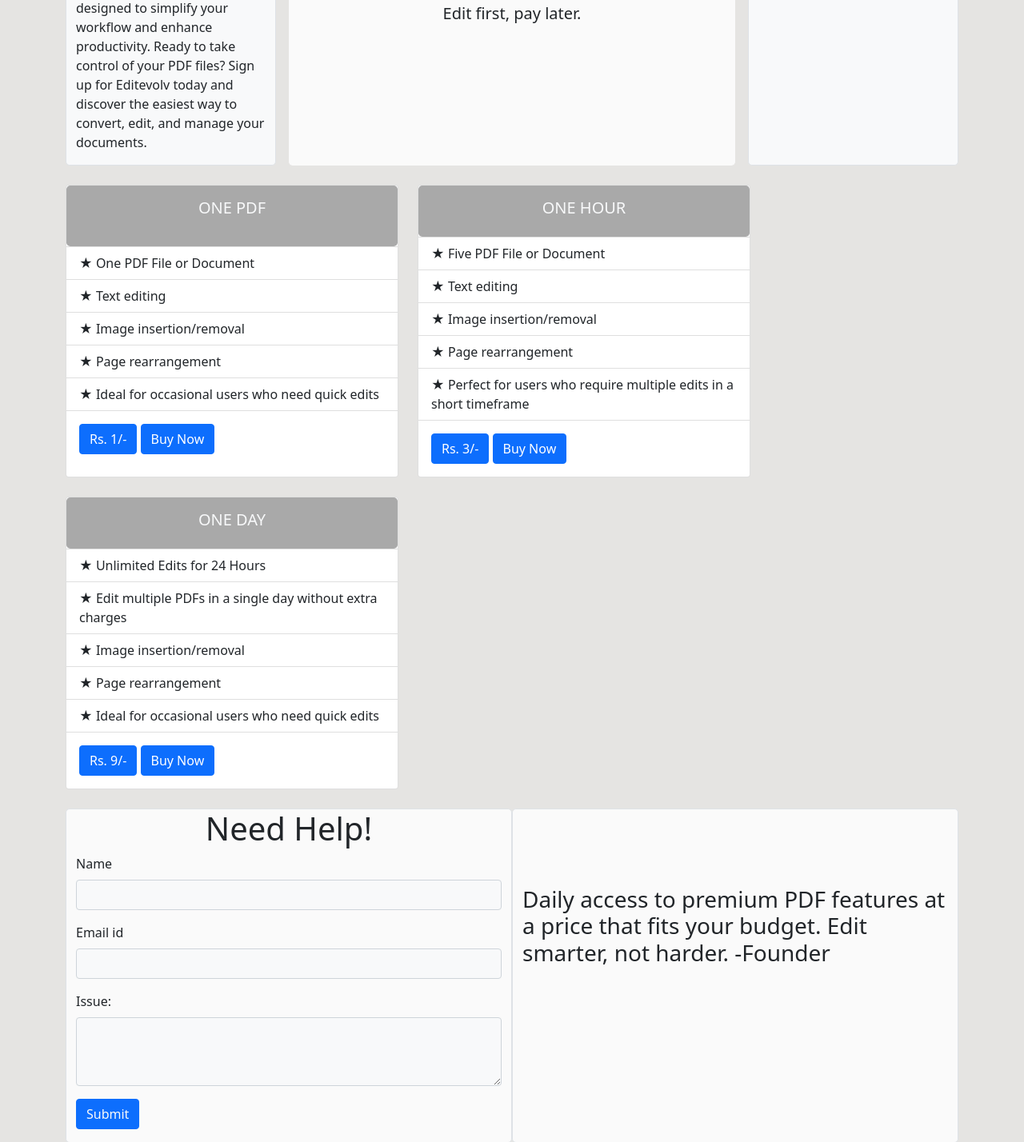
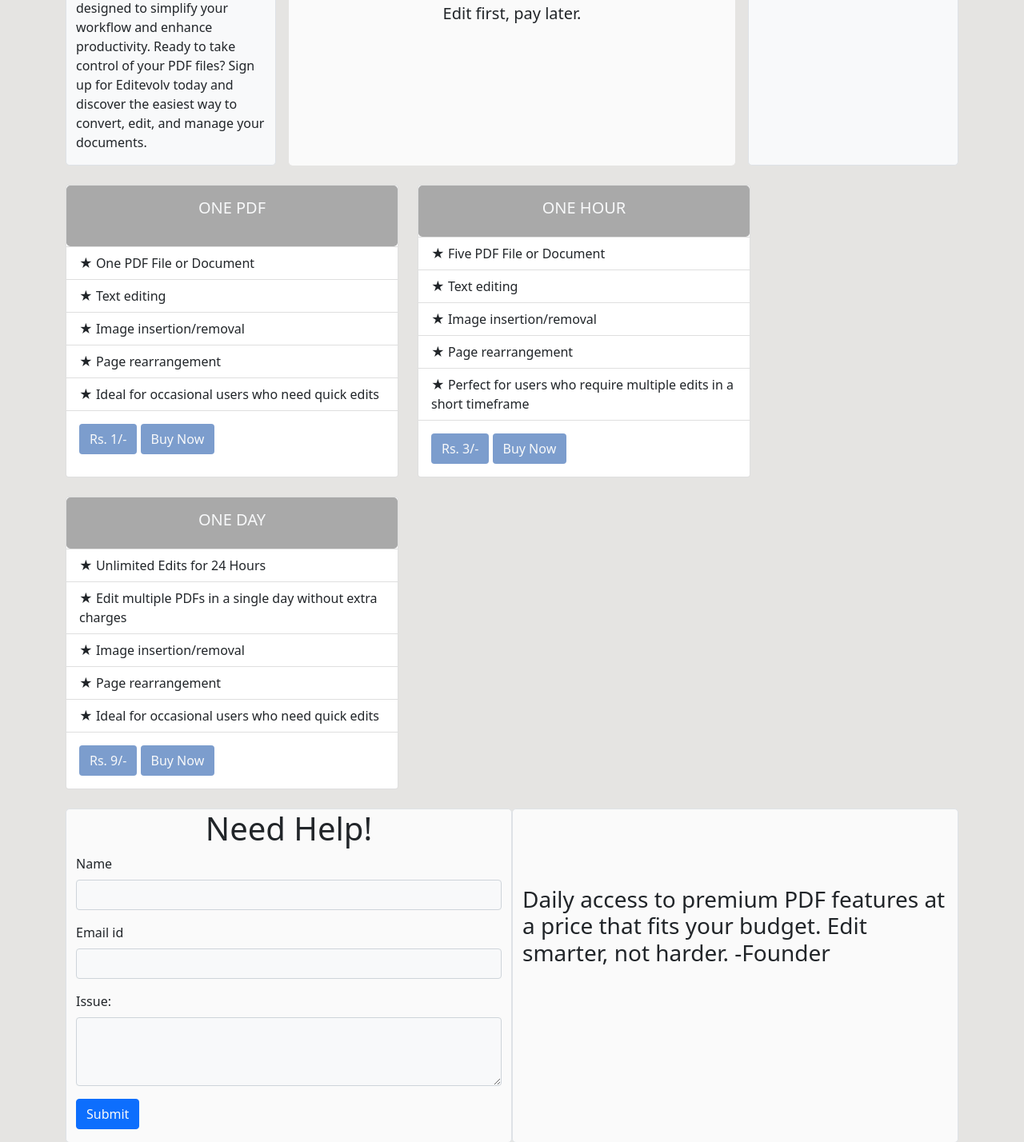
Before and after one commit to Devwashim/tempale, a Django app: page /newhome/ in a window 1280 px wide. Shown: the part 1344-2772 px from the top of the page at 80% size. Run offline with Django 5.2, Linux system fonts and the light colour scheme.

Commit message:
final project

```diff
--- a/templates/base2.html
+++ b/templates/base2.html
@@ -16,26 +16,9 @@
 
 <body style="background-color:#E5E4E2">
    {% comment %} <body class="bg-secondary"> {% endcomment %}
-
-
-
-<div class="container">
-
-
-
-
-
-
-
-
-
-
-
-
-</div>
 <nav class="navbar navbar-expand-lg navbar-light border rounded-3 bg-light ">
   <div class="container-fluid">
-    <a class="navbar-brand"  href=""> <img src="{% static 'edit.png' %}" alt="Logo" class="logo"   height="60px"></a>
+    <a class="navbar-brand"  href=""> <img src="{% static 'edit.png' %}" alt="Logo" class="logo rounded-3"   height="60px"></a>
     <button class="navbar-toggler" type="button" data-bs-toggle="collapse" data-bs-target="#navbarSupportedContent"
       aria-controls="navbarSupportedContent" aria-expanded="false" aria-label="Toggle navigation">
       <span class="navbar-toggler-icon"></span>
@@ -124,6 +107,8 @@
     color: black;
     font-size: 1.1em;
   }
+
+
   .dropdown-menu {
     box-shadow: 0 3px 6px rgba(0, 0, 0, 0.16), 0 3px 6px rgba(0, 0, 0, 0.23);
     border: none;
@@ -150,8 +135,9 @@
   }
   .dropdown-menu li .dropdown-item:hover {
     {% comment %} background-color: #f1f1f1; {% endcomment %}
-    background-color: #2797f9;
+    background-color: #416292;
     color:white;
+    border-radius: 5px;
   }
   .dropdown-menu li:first-child a {
     font-weight: bold;
@@ -160,7 +146,7 @@
     color: black;
   }
   .dropdown-menu li:first-child a:hover {
-    background-color:#2797f9 ;
+    background-color:#416292 ;
   }
   @media only screen and (max-width: 992px) {
     .dropdown-menu.show {
--- a/templates/newhome.html
+++ b/templates/newhome.html
@@ -162,8 +162,8 @@
     <li class="list-group-item">★ Ideal for occasional users who need quick edits</li>
   </ul>
   <div class="card-body ">
-    <button class="btn btn-primary">Rs. 1/-</button>
-   <button href="#" class="card-link btn btn-primary">Buy Now</button>
+    <button class="btn text-light" style="background-color:#7c9dcd;">Rs. 1/-</button>
+    <button href="#" class="card-link btn text-light" style="background-color:#7c9dcd;">Buy Now</button>
   </div>
 </div>
 <div class="card p-0 mx-0" style="width: 26rem;">
@@ -178,8 +178,8 @@
     <li class="list-group-item">★ Perfect for users who require multiple edits in a short timeframe</li>
   </ul>
   <div class="card-body ">
-    <button class="btn btn-primary">Rs. 3/-</button>
-   <button href="#" class="card-link btn btn-primary">Buy Now</button>
+    <button class="btn text-light" style="background-color:#7c9dcd;">Rs. 3/-</button>
+    <button href="#" class="card-link btn text-light" style="background-color:#7c9dcd;">Buy Now</button>
   </div>
 </div>
 <div class="card p-0 mx-0" style="width: 26rem;">
@@ -194,8 +194,8 @@
     <li class="list-group-item">★ Ideal for occasional users who need quick edits</li>
   </ul>
   <div class="card-body ">
-    <button class="btn btn-primary">Rs. 9/-</button>
-   <button href="#" class="card-link btn btn-primary">Buy Now</button>
+    <button class="btn text-light" style="background-color:#7c9dcd;">Rs. 9/-</button>
+   <button href="#" class="card-link btn text-light" style="background-color:#7c9dcd;">Buy Now</button>
   </div>
 </div>
 
```
Also changed, not shown: static/aeew.png (added).
